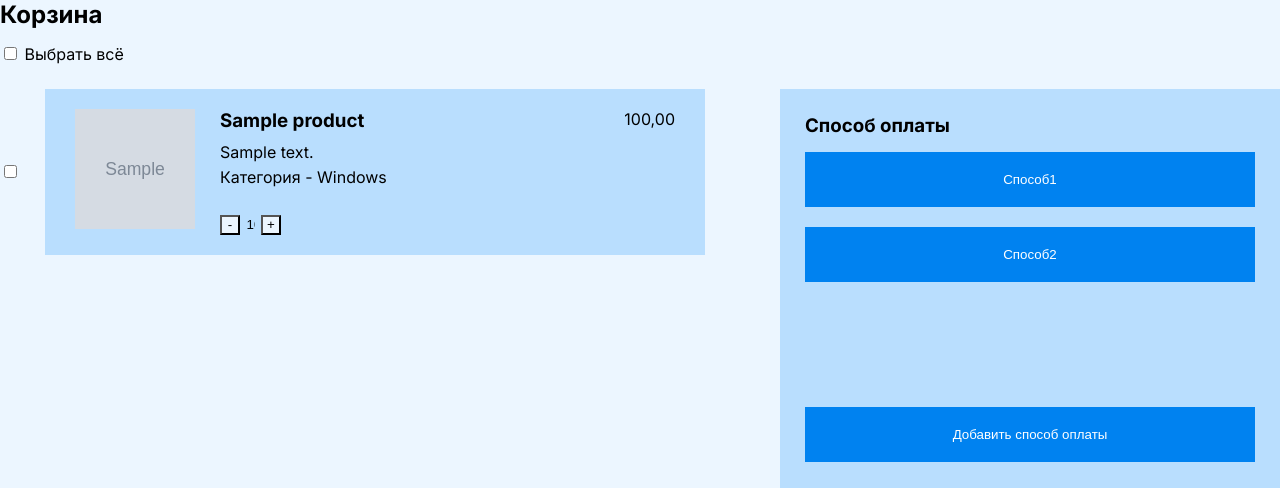
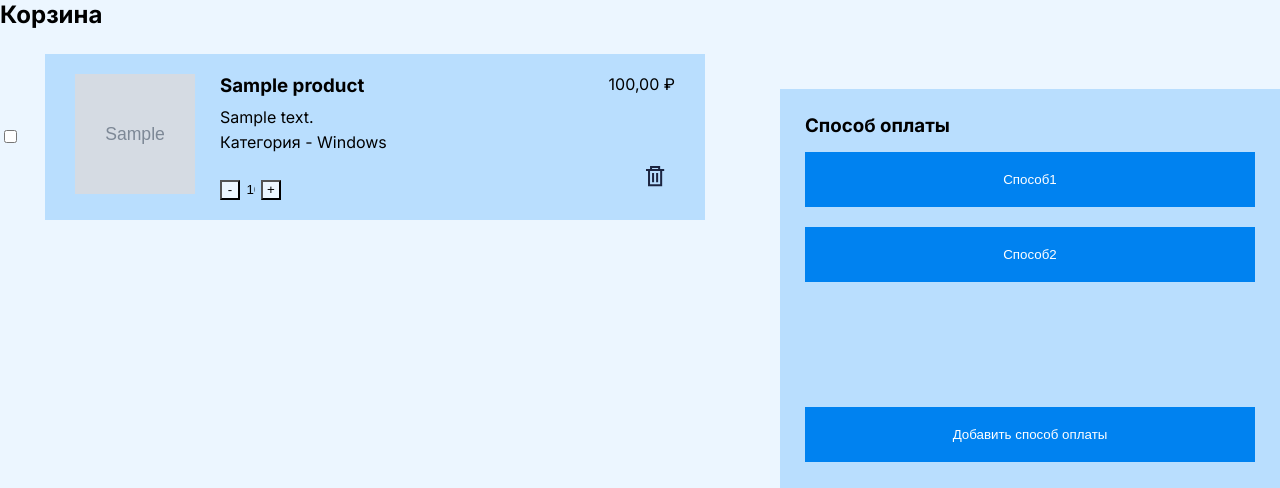
Before and after one commit to TenkachevaDaria/Djando_prodject_-, a Django app: page /basket/ in a window 1280 px wide; the page is wider, and only the part inside the window is pictured. Shown: the part 150-638 px from the top of that part. Run offline with Django 4.2, Linux system fonts and the light colour scheme; a user stored in the database is signed in; data comes from the database, SQL or seed files in the repository; tables that the repository leaves empty hold one stand-in row (values such as "Sample post"); grey boxes marked "Sample" are stand-in pictures; parts of the project's set-up code (start-up, migrations or seed data) failed here and were passed over.

Commit message:
Removing items from the basket

```diff
--- a/basket/templates/basket/shopping_basket_page.html
+++ b/basket/templates/basket/shopping_basket_page.html
@@ -11,8 +11,12 @@
         <div>
             <h2 class="basket__title">Корзина</h2>
         <form class="basket__form">
-            <input type="checkbox" id="select_all" name="select_all">
-            <label for="select_all" class="select_all_label">Выбрать всё</label>
+
+            {% if bakets %}
+                <input type="checkbox" id="select_all" name="select_all">
+                <label for="select_all" class="select_all_label">Выбрать всё</label>
+            {% endif %}
+
             <ul class="basket__item_list">
                 {% user_basket request as baskets %}
                 {% for basket_user in baskets %}
@@ -30,7 +34,7 @@
 
                             <div class="pos_box_price">
                                 <h3 class="item__name">{{ basket_user.product.name }}</h3>
-                                <p class="item__price">{{ basket_user.products_price }}</p>
+                                <p class="item__price">{{ basket_user.products_price }}  ₽</p>
                                 <p class="item__sort_descr">{{ basket_user.product.description|truncatechars:35 }}</p>
                                 <p class="item__platform">{{ basket_user.product.category }}</p>
                                 <div class="item__counter_box">
@@ -45,6 +49,21 @@
                                             data-cart-id="" data-cart-change-url="">+</button>
                                     </span>
                                 </div>
+                                <button class="delete_product_btn">
+                                    <a href="{% url "basket:basket_remove" basket_user.id %}">
+                                        <svg width="19.000000" height="21.000000" viewBox="0 0 19 21" fill="none"
+                                            xmlns="http://www.w3.org/2000/svg"
+                                            xmlns:xlink="http://www.w3.org/1999/xlink">
+                                            <desc>
+                                                Created with Pixso.
+                                            </desc>
+                                            <defs />
+                                            <path id="Vector"
+                                                d="M14.15 20.22L4.04 20.22C2.92 20.22 3.38 20.22 2.02 20.22L2.02 5.05L0 5.05L0 3.03L4.04 3.03L4.04 2.02C4.04 0.9 4.04 0.38 4.04 0L14.15 0C14.19 1 14.15 0.9 14.15 2.02L14.15 3.03L18.19 3.03L18.19 5.05L16.17 5.05L16.17 20.22C14.83 20.22 15.27 20.22 14.15 20.22ZM4.04 5.05L4.04 18.2L14.15 18.2L14.15 5.05L4.04 5.05ZM6.06 2.02L6.06 3.03L12.13 3.03L12.13 2.02L6.06 2.02ZM12.13 16.17L10.11 16.17L10.11 7.07L12.13 7.07L12.13 16.17ZM8.08 16.17L6.06 16.17L6.06 7.07L8.08 7.07L8.08 16.17Z"
+                                                fill="#1C2541" fill-opacity="1.000000" fill-rule="nonzero" />
+                                        </svg>
+                                    </a>
+                                </button>
                             </div>
                         </div>
                     </li>
@@ -68,9 +87,13 @@
                 <p class="total_price_name"><b>Итого</b></p>
                 <p class="total_price_num"><b>{{ baskets.total_price }} &#8381;</b></p>
             </div>
-            <button class="payment_way__btn btn">
-                Купить
-            </button>
+
+            {% if baskets %}
+                <button class="payment_way__btn btn">
+                    Купить
+                </button>
+            {% endif %}
+
         </div>
     </div>
 {% endblock  %}
--- a/basket/urls.py
+++ b/basket/urls.py
@@ -7,5 +7,5 @@ urlpatterns = [
     path("", views.shopping_basket, name="shopping_basket"),
     path('basket_add/<slug:product_slug>/', views.basket_add, name='basket_add'),
     path('basket_change<slug:product_slug>/', views.basket_change, name='basket_change'),
-    path('basket_remove/<slug:product_slug>/', views.basket_remove, name='basket_remove'),
+    path('basket_remove/<int:basket_id>/', views.basket_remove, name='basket_remove'),
 ]
--- a/basket/views.py
+++ b/basket/views.py
@@ -25,8 +25,12 @@ def basket_add(request, product_slug):
 def basket_change(request, product_slug):
     pass
 
-def basket_remove(request, product_slug):
-    pass
+def basket_remove(request, basket_id):
+
+    basket = Basket.objects.get(id=basket_id)
+    basket.delete()
+
+    return redirect(request.META['HTTP_REFERER'])
 
 def shopping_basket(request):
     return render(request, 'basket/shopping_basket_page.html')
--- a/static/ccs/basket_page.css
+++ b/static/ccs/basket_page.css
@@ -174,3 +174,14 @@
     font-size: 13px;
     margin-top: 30px;
 }
+
+.delete_product_btn {
+    position: absolute;
+    bottom: 0;
+    right: 0;
+    background-color: inherit;
+    border: 0;
+    outline: none;
+    cursor: pointer;
+    padding: 10px;
+}
```
